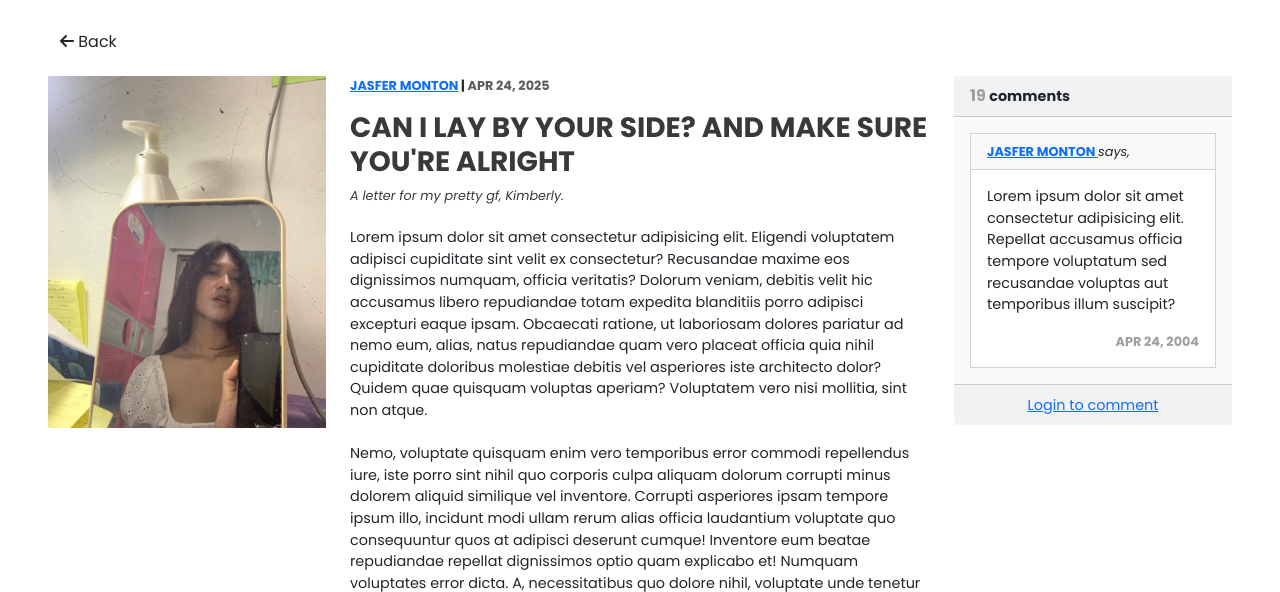
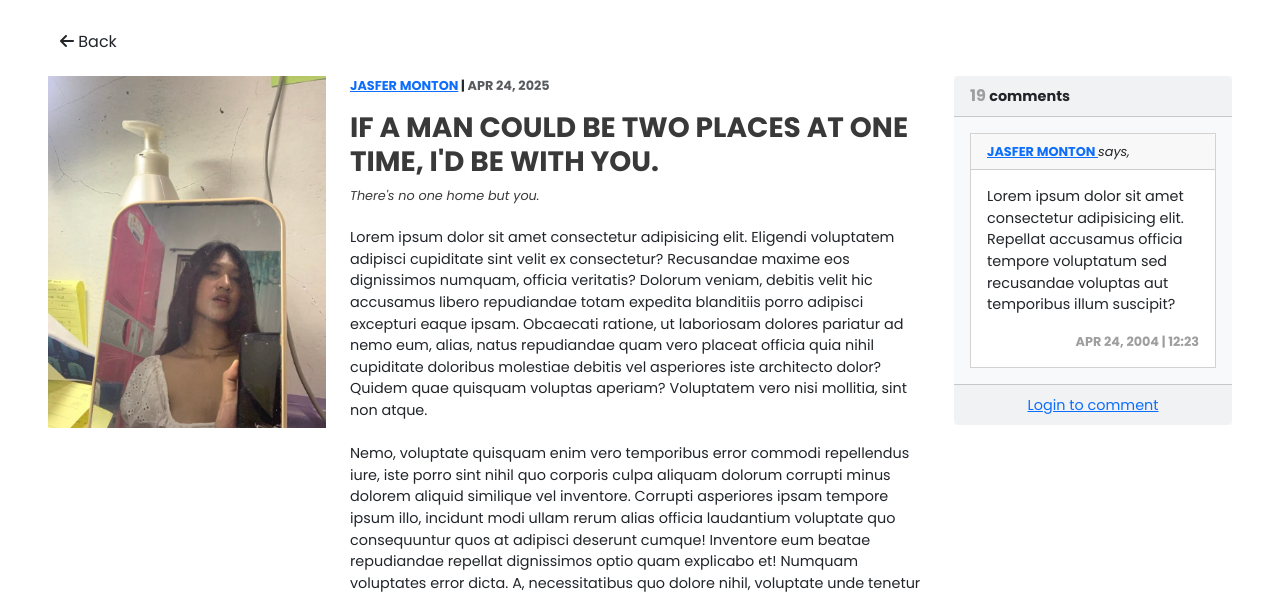
Before and after one commit to fersonull/blog-webapp, a PHP site: page /post.php in a window 1280 px wide. Shown: the part 88-680 px from the top of the page. Run offline with PHP 8.4, Linux system fonts and the light colour scheme.

Commit message:
added a timestamp

```diff
--- a/post.php
+++ b/post.php
@@ -54,10 +54,10 @@
                                             </p>
                                             <div>
                                                 <h3 class="card-title link-underline-primary text-decoration-none fs-3 fw-bold text-gray-20">
-                                                    CAN I LAY BY YOUR SIDE? AND MAKE SURE YOU'RE ALRIGHT
+                                                    IF A MAN COULD BE TWO PLACES AT ONE TIME, I'D BE WITH YOU.
                                                 </h3>
                                                 <p class="card-text fs-8 text-gray-20 fst-italic">
-                                                    A letter for my pretty gf, Kimberly.
+                                                   There's no one home but you.
                                                 </p>
                                             </div>
                                             <p class="card-text poppins-regular fs-7 text-start" style="white-space: pre-line;">
@@ -104,7 +104,7 @@
                                     <p class="card-text fs-7">
                                         Lorem ipsum dolor sit amet consectetur adipisicing elit. Repellat accusamus officia tempore voluptatum sed recusandae voluptas aut temporibus illum suscipit?
                                     </p>
-                                    <p class="card-text poppins-bold fs-8 text-uppercase text-end text-gray-100">apr 24, 2004
+                                    <p class="card-text poppins-bold fs-8 text-uppercase text-end text-gray-100">apr 24, 2004 | 12:23</p>
                                 </div>
 
                             </div>
```
